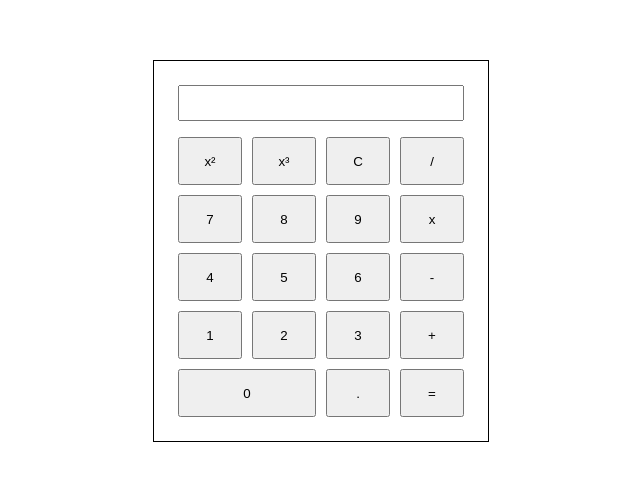
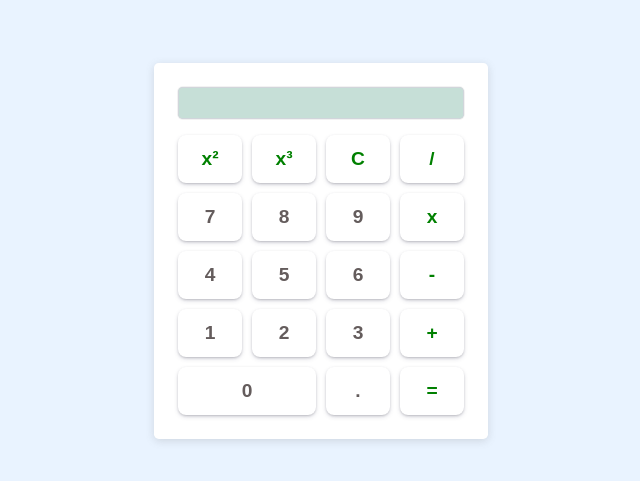
Before and after one commit to sruthi-nair166/JavaScript-Assignment-2, a plain HTML site: page index.html in a window 1280 px wide. Shown: the part 149-630 px from the top of the page, without its empty margins (319-959 px from the left). Drawn offline with Linux system fonts and the light colour scheme.

Commit message:
style calculator UI

```diff
--- a/index.html
+++ b/index.html
@@ -4,6 +4,10 @@
     <meta charset="UTF-8" />
     <meta name="viewport" content="width=device-width, initial-scale=1.0" />
     <title>Calculator</title>
+    <link
+      href="https://fonts.googleapis.com/css2?family=Orbitron:wght@400..900&display=swap"
+      rel="stylesheet"
+    />
     <link rel="stylesheet" href="./styles/styles.css" />
   </head>
   <body>
@@ -12,9 +16,9 @@
 
       <div class="grid">
         <div class="grid-1">
-          <button id="square">x²</button>
-          <button id="cube">x³</button>
-          <button id="clear">C</button>
+          <button class="green" id="square">x²</button>
+          <button class="green" id="cube">x³</button>
+          <button class="green" id="clear">C</button>
 
           <button id="7">7</button>
           <button id="8">8</button>
@@ -30,11 +34,11 @@
         </div>
 
         <div class="grid-2">
-          <button id="/">/</button>
-          <button id="*">x</button>
-          <button id="-">-</button>
-          <button id="+">+</button>
-          <button id="=">=</button>
+          <button class="green" id="/">/</button>
+          <button class="green" id="*">x</button>
+          <button class="green" id="-">-</button>
+          <button class="green" id="+">+</button>
+          <button class="green" id="=">=</button>
         </div>
       </div>
     </main>
--- a/styles/styles.css
+++ b/styles/styles.css
@@ -9,19 +9,51 @@ body {
   justify-content: center;
   align-items: center;
   height: 100vh;
+  background-color: rgb(233, 243, 255);
 }
 
 main {
   display: flex;
   flex-direction: column;
-  border: 1px solid black;
+  box-shadow: rgba(99, 99, 99, 0.2) 0px 2px 8px 0px;
+  background-color: white;
+  border-radius: 0.3rem;
   padding: 1.5rem;
+}
+
+button {
+  border: none;
+  background-color: white;
+  border-radius: 0.5rem;
+  box-shadow: rgba(50, 50, 93, 0.25) 0px 2px 5px -1px,
+    rgba(0, 0, 0, 0.3) 0px 1px 3px -1px;
+  font-weight: 600;
+  font-size: 1.2rem;
+  color: rgb(100, 92, 92);
+  cursor: pointer;
+}
+
+button:hover {
+  background-color: rgb(239, 239, 239);
+  transition: 0.4s;
+}
+
+.green {
+  color: green;
 }
 
 input {
   height: 2rem;
   text-align: right;
+  font-family: "Orbitron", sans-serif;
+  font-weight: 800;
+  letter-spacing: 0.1rem;
   padding-right: 3px;
+  border-radius: 0.3rem;
+  border: none;
+  background-color: rgb(198, 223, 215);
+  box-shadow: rgba(0, 0, 0, 0.05) 0px 0px 0px 1px,
+    rgb(209, 213, 219) 0px 0px 0px 1px inset;
 }
 
 .grid {
```
